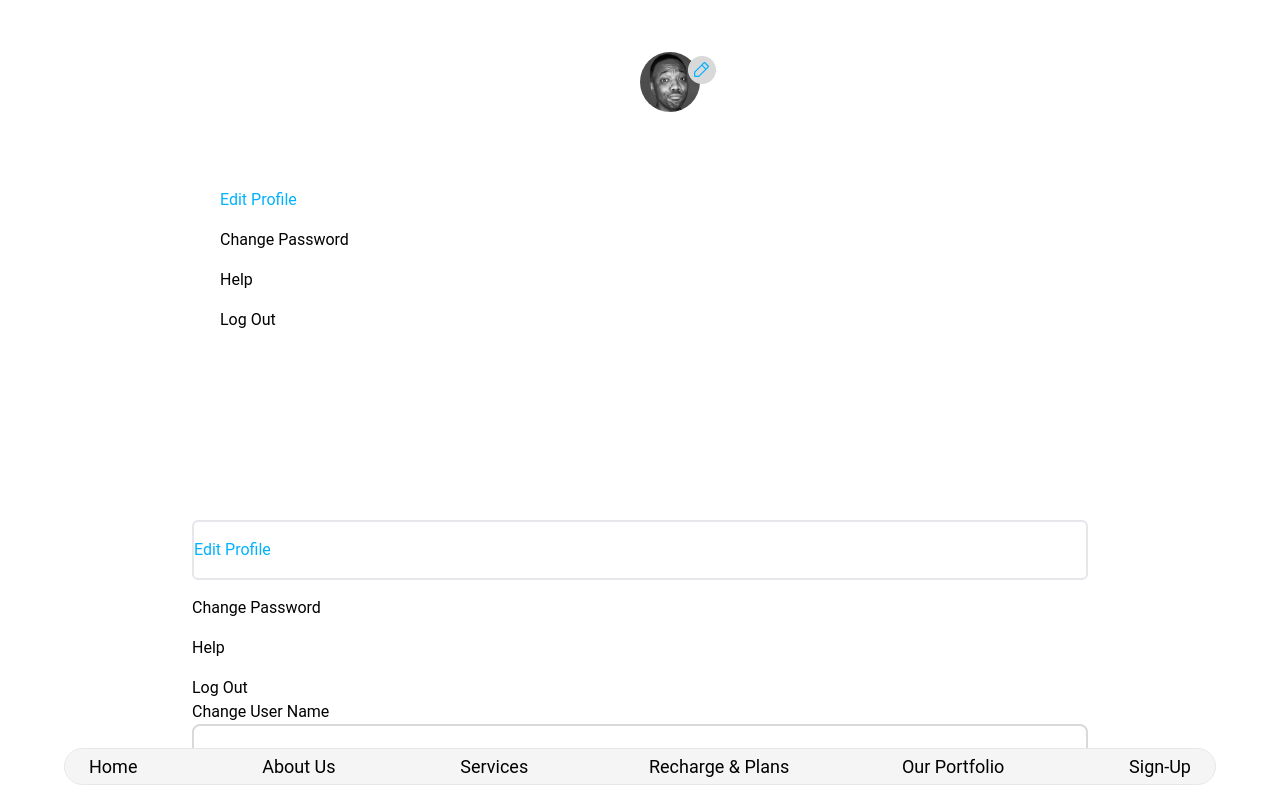
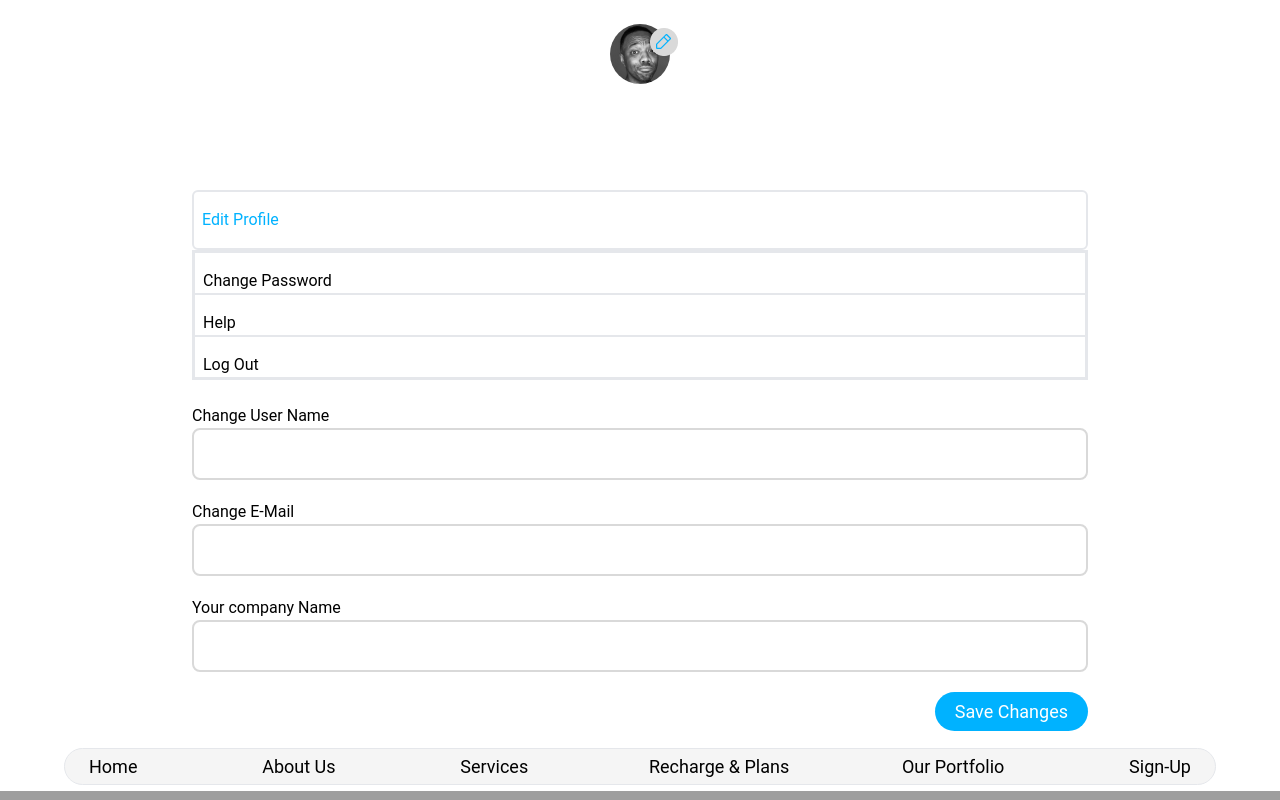
Before and after one commit to krishanumishra778/NTW, a React (Vite) app in the folder client/: page /editprofile in a window 1280 px wide. Both pictures are taken after a click on the element "Edit Profile". Shown: the top 800 px of the page. Built offline with nearby package versions, Linux system fonts and the light colour scheme; grey boxes are pictures that could not be loaded.

Commit message:
update modal and form in Editprofile.jsx

```diff
--- a/client/src/Components/pages/Editprofile.jsx
+++ b/client/src/Components/pages/Editprofile.jsx
@@ -41,26 +41,11 @@ export const Editprofile = () => {
     <div className=' max-w-[1300px] xs:w-[90%] sm:w-[80%] md:w-[70%] mx-auto'>
 
 
-      <div className='grid grid-cols-2  p-7 '>
-        <div className='  '>
-          <h1 className='text-[#00B2FF] pt-40 ' onClick={windowWidth <= 1536 ? toggleAccordion : undefined} style={{ cursor: windowWidth <= 728 ? 'pointer' : 'default' }}> Edit Profile</h1>
-          {windowWidth > 1536 ? (
-            <div>
-              <h1 className='pt-4'><Link to="/changepassword">Change Password</Link></h1>
-              <h1 className='pt-4'><Link to='/pages'>Help</Link></h1>
-              <h1 className='pt-4'>Log Out</h1>
-            </div>
-          ) : isAccordionOpen && (
-            <div>
-              <h1 className='pt-4'><Link to="/changepassword">Change Password</Link></h1>
-              <h1 className='pt-4'><Link to='/pages'>Help</Link></h1>
-              <h1 className='pt-4'>Log Out</h1>
-            </div>
-          )}
-        </div>
 
 
-        <div className='bg-opacity-1'>
+
+
+      <div className='bg-opacity-1 flex justify-center '>
         <div className='pt-6 absolute '>
           <img className='rounded-full' src="./images/user.png" alt="" />
         </div>
@@ -71,24 +56,24 @@ export const Editprofile = () => {
           </div>
         </div>
       </div>
-      </div>
 
 
 
-      <div className=''>
 
-        <h1 className='text-[#00B2FF] mt-40  border-2 rounded-md py-4 w-full' onClick={windowWidth <= 1536 ? toggleAccordion : undefined} style={{ cursor: windowWidth <= 728 ? 'pointer' : 'default' }}> Edit Profile</h1>
+      <div className='mt-2 mb-6'>
+
+        <h1 className='text-[#00B2FF] mt-[15%]  border-[2px] pl-2 rounded-md py-4 w-full' onClick={windowWidth <= 1536 ? toggleAccordion : undefined} style={{ cursor: windowWidth <= 728 ? 'pointer' : 'default' }}> Edit Profile</h1>
         {windowWidth > 1536 ? (
-          <div>
-            <h1 className='pt-4  '><Link className='' to="/changepassword">Change Password</Link></h1>
+          <div className=' '>
+            <h1 className='pt-5   '><Link className='' to="/changepassword">Change Password</Link></h1>
             <h1 className='pt-4'><Link to='/pages'>Help</Link></h1>
             <h1 className='pt-4'>Log Out</h1>
           </div>
         ) : isAccordionOpen && (
-          <div>
-            <h1 className='pt-4'><Link to="/changepassword">Change Password</Link></h1>
-            <h1 className='pt-4'><Link to='/pages'>Help</Link></h1>
-            <h1 className='pt-4'>Log Out</h1>
+          <div className=' border-2'>
+            <h1 className='pt-4  border pl-2'><Link to="/changepassword">Change Password</Link></h1>
+            <h1 className='pt-4  border pl-2'><Link to='/pages'>Help</Link></h1>
+            <h1 className='pt-4  border pl-2'>Log Out</h1>
           </div>
         )}
       </div>
@@ -107,24 +92,24 @@ export const Editprofile = () => {
             <div className="relative  mx-auto ">
               <div className="flex flex-col  ">
 
-                <div className='bg-white  text-center rounded-md shadow-lg outline-none font-bold'>
+                <div className='bg-white  text-center rounded-md shadow-lg outline-none font-[500]'>
 
-                  <p className='my-4 text-[#000]'>Change profile Picture</p>
+                  <p className='my-4 text-[#000] xs:text-mp sm:text-tp md:text-p'>Change profile Picture</p>
                   <hr className='py-[0.5px] bg-[#AEAEAE]' />
-                  <p className='my-4 text-[red]'>Upload New Profile Picture</p>
+                  <p className='my-4 text-[red] xs:text-mp sm:text-tp md:text-p'>Upload New Profile Picture</p>
                   <hr className='py-[0.5px] bg-[#AEAEAE]' />
-                  <p className='my-4 text-[#00B2FF]'>Remove Current Profile Picture</p>
+                  <p className='my-4 text-[#00B2FF] xs:text-mp sm:text-tp md:text-p'>Remove Current Profile Picture</p>
                   <hr className='py-[0.5px] bg-[#AEAEAE]' />
-                  <div className="flex justify-center gap-2 py-2 border-t border-blueGray-200 rounded-b">
+                  <div className="flex justify-center gap-2   border-blueGray-200   py-3">
                     <button
-                      className="text-[#fff] bg-[black] rounded-md uppercase font-bold px-4  sm:text-sm mr-1 mb-1 transition-all duration-150 ease-linear outline-none focus:outline-none background-transparent"
+                      className="text-[#fff] bg-[black] rounded-md uppercase px-2  py-1 xs:text-mc sm:text-tc md:text-c mr-1 mb-1 transition-all duration-150 ease-linear outline-none focus:outline-none background-transparent"
                       type="button"
                       onClick={() => setShowModal(false)}
                     >
                       Cancle
                     </button>
                     <button
-                      className="bg-[#00B2FF] text-white uppercase font-bold px-4 py-2 rounded-md  shadow hover:shadow-lg outline-none focus:outline-none mr-1 mb-1 transition-all duration-150 ease-linear text-xs sm:text-sm"
+                      className="bg-[#00B2FF] text-white uppercase  px-2  rounded-md  shadow hover:shadow-lg outline-none focus:outline-none  mb-1 transition-all duration-150 ease-linear xs:text-mc sm:text-tc md:text-c"
                       type="button"
                       onClick={() => setShowModal(false)}
                     >
```
Lines whose indentation alone changed are shown as unchanged.
